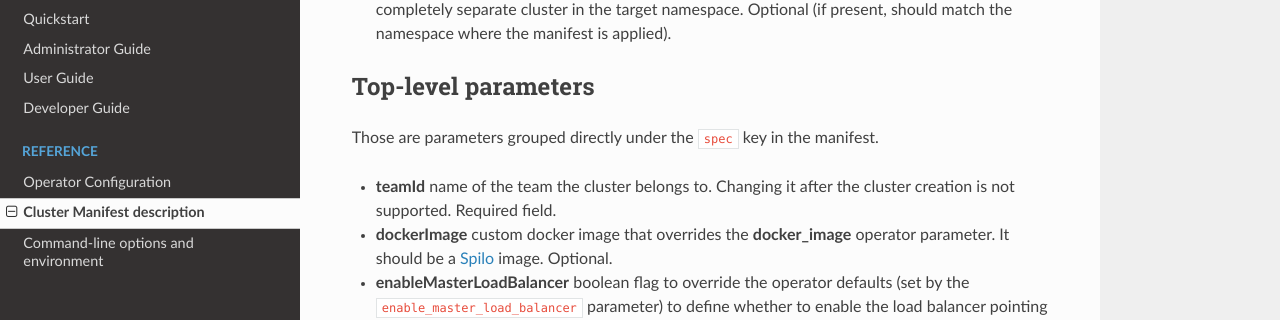
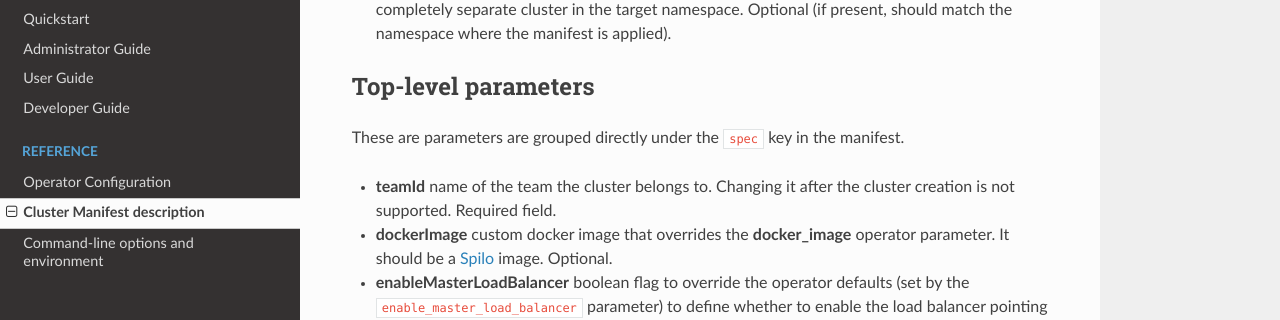
Before and after one commit to zalando/postgres-operator, an MkDocs documentation site: the page built from docs/reference/cluster_manifest.md, in a window 1280 px wide and 900 px high, scrolled down 591 px. Shown: the part 130-450 px from the top of the window. Built offline with MkDocs 1.6.1, drawn with Linux system fonts in a browser that asks for light colours; nearby versions of some CDN libraries; old or Windows-style settings are respelled for this version of MkDocs.

Commit message:
respond to review

```diff
--- a/docs/reference/cluster_manifest.md
+++ b/docs/reference/cluster_manifest.md
@@ -39,7 +39,7 @@ Those parameters are grouped under the `metadata` top-level key.
 
 ## Top-level parameters
 
-Those are parameters grouped directly under  the `spec` key in the manifest.
+These are parameters are grouped directly under  the `spec` key in the manifest.
 
 * **teamId**
   name of the team the cluster belongs to. Changing it after the cluster
```
Also changed, not shown: docs/user.md (+1 -1 lines).
